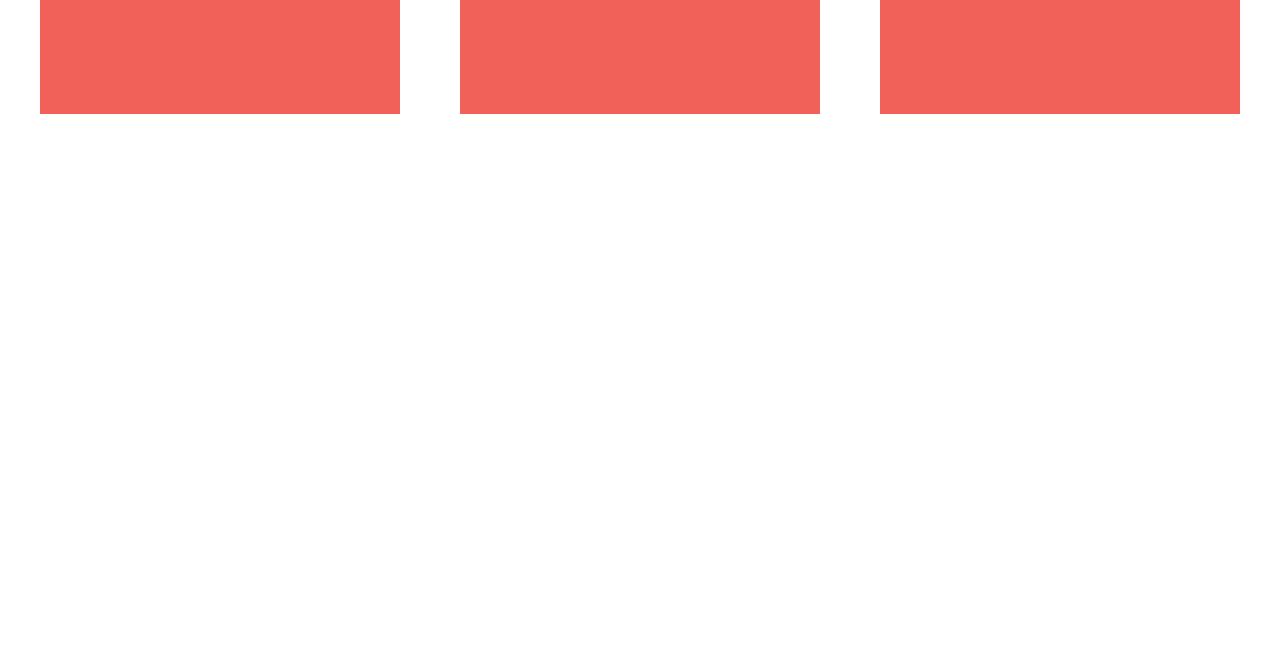
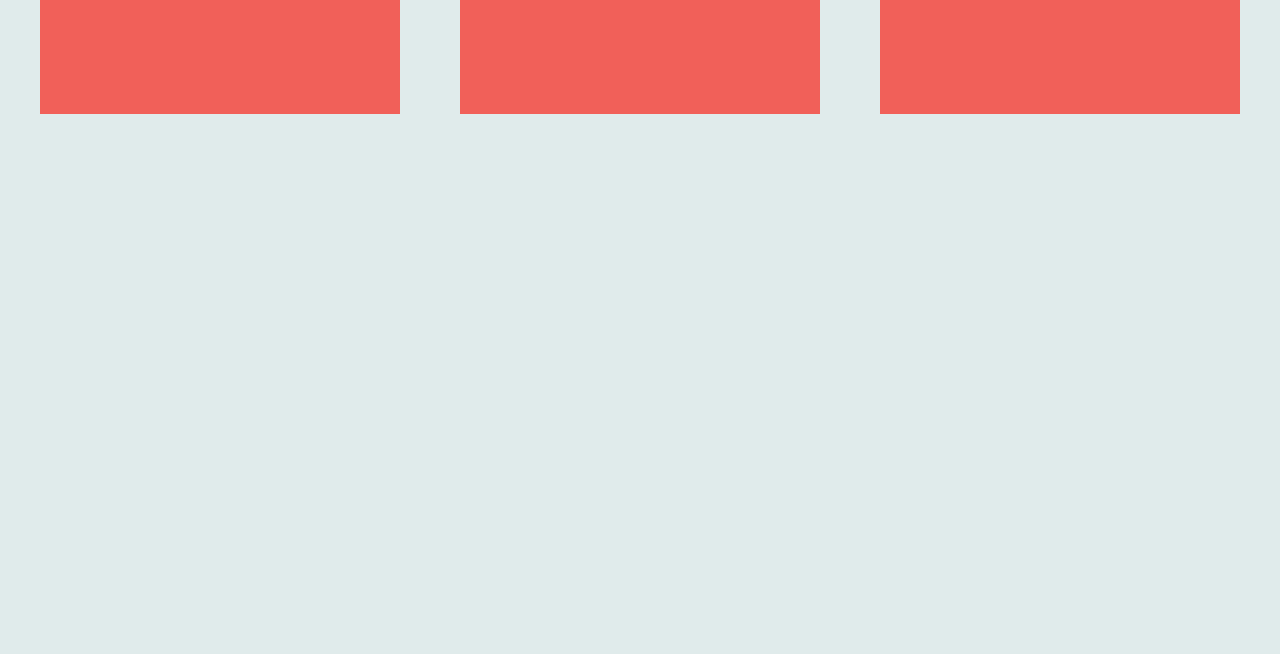
Before and after one commit to andreahm96/flexbox-practice-4, a plain HTML site: page index.html in a window 1280 px wide. Shown: the part 226-880 px from the top of the page. Drawn offline with nearby package versions, Linux system fonts and the light colour scheme.

Commit message:
changed html page backround color

```diff
--- a/css/main.css
+++ b/css/main.css
@@ -97,7 +97,7 @@ textarea {
 
 
 html {
-  background-color: #fff;
+  background-color:  #e0ebeb;
   height: 100%;
 }
 
```
